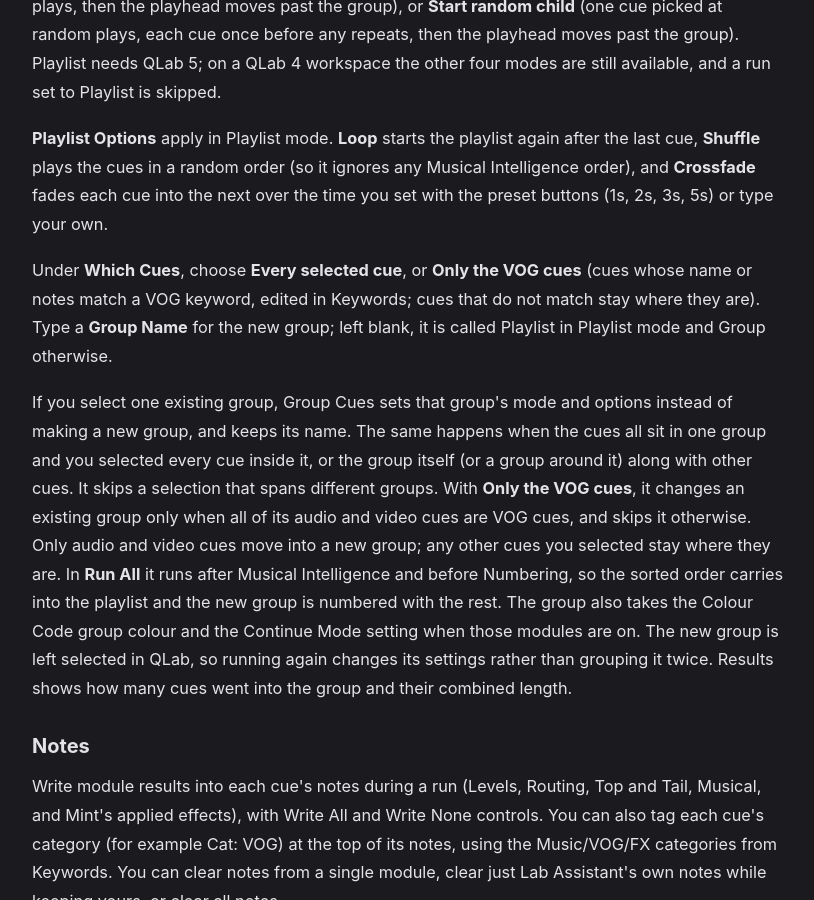
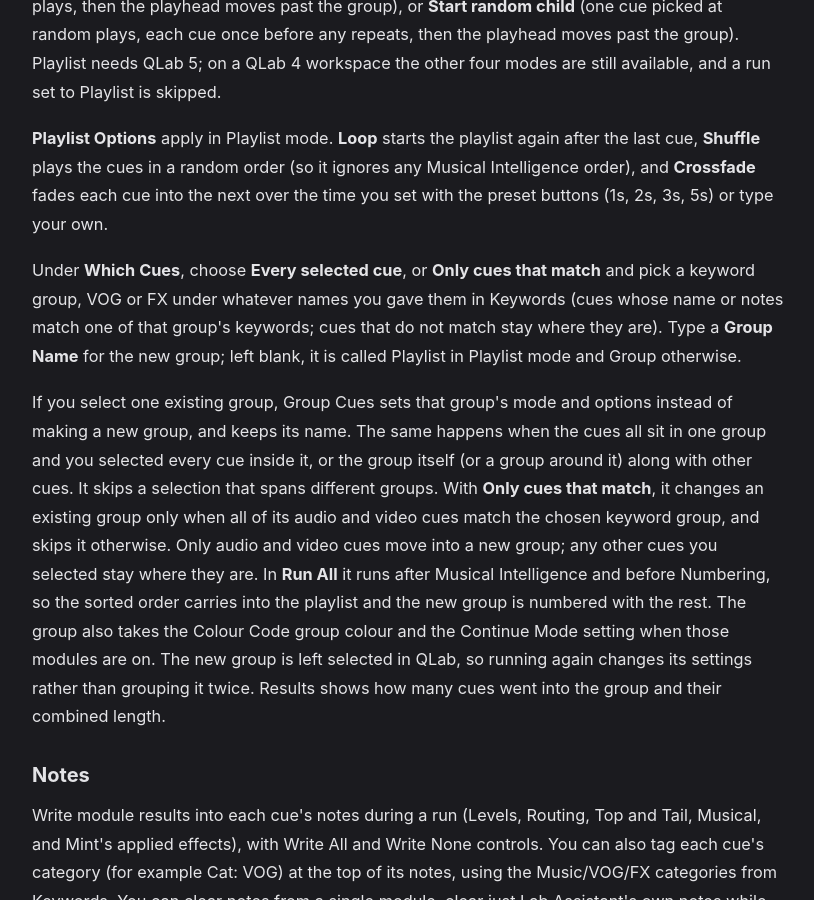
Before and after one commit to BSKapps/bskapps.github.io, a Jekyll site: the page built from articles/lab-assistant-guide/index.html, in a window 1280 px wide and 900 px high, scrolled down 3881 px. Shown: the whole window, without its empty margins (232-1046 px from the left). Built offline with Jekyll 4.4.1, drawn with Linux system fonts in a browser that asks for light colours.

Commit message:
Lab Assistant guide: Group Cues Which Cues picks a keyword group

```diff
--- a/_data/guides/lab-assistant-guide.json
+++ b/_data/guides/lab-assistant-guide.json
@@ -183,11 +183,11 @@
         },
         {
           "type": "paragraph",
-          "text": "Under **Which Cues**, choose **Every selected cue**, or **Only the VOG cues** (cues whose name or notes match a VOG keyword, edited in Keywords; cues that do not match stay where they are). Type a **Group Name** for the new group; left blank, it is called Playlist in Playlist mode and Group otherwise."
+          "text": "Under **Which Cues**, choose **Every selected cue**, or **Only cues that match** and pick a keyword group, VOG or FX under whatever names you gave them in Keywords (cues whose name or notes match one of that group's keywords; cues that do not match stay where they are). Type a **Group Name** for the new group; left blank, it is called Playlist in Playlist mode and Group otherwise."
         },
         {
           "type": "paragraph",
-          "text": "If you select one existing group, Group Cues sets that group's mode and options instead of making a new group, and keeps its name. The same happens when the cues all sit in one group and you selected every cue inside it, or the group itself (or a group around it) along with other cues. It skips a selection that spans different groups. With **Only the VOG cues**, it changes an existing group only when all of its audio and video cues are VOG cues, and skips it otherwise. Only audio and video cues move into a new group; any other cues you selected stay where they are. In **Run All** it runs after Musical Intelligence and before Numbering, so the sorted order carries into the playlist and the new group is numbered with the rest. The group also takes the Colour Code group colour and the Continue Mode setting when those modules are on. The new group is left selected in QLab, so running again changes its settings rather than grouping it twice. Results shows how many cues went into the group and their combined length."
+          "text": "If you select one existing group, Group Cues sets that group's mode and options instead of making a new group, and keeps its name. The same happens when the cues all sit in one group and you selected every cue inside it, or the group itself (or a group around it) along with other cues. It skips a selection that spans different groups. With **Only cues that match**, it changes an existing group only when all of its audio and video cues match the chosen keyword group, and skips it otherwise. Only audio and video cues move into a new group; any other cues you selected stay where they are. In **Run All** it runs after Musical Intelligence and before Numbering, so the sorted order carries into the playlist and the new group is numbered with the rest. The group also takes the Colour Code group colour and the Continue Mode setting when those modules are on. The new group is left selected in QLab, so running again changes its settings rather than grouping it twice. Results shows how many cues went into the group and their combined length."
         }
       ]
     },
```
